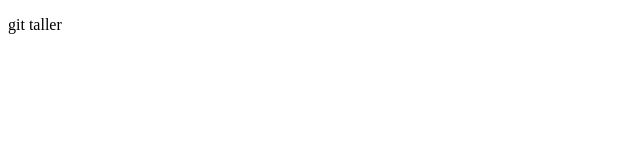
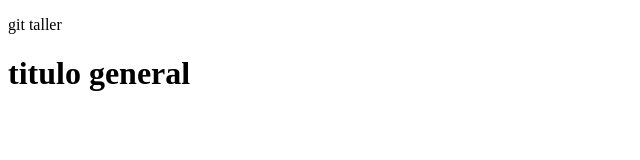
Before and after one commit to DestroytThinghs/classGit, a plain HTML site: page index.html in a window 1280 px wide. Shown: the whole page, without its empty margins (0-640 px from the left). Drawn offline with Linux system fonts and the light colour scheme.

Commit message:
Update index.html
cambio de titulo

```diff
--- a/index.html
+++ b/index.html
@@ -8,5 +8,6 @@
 <body>
     <p>git taller
     </p>
+    <h1>titulo general</h1>
 </body>
 </html>
```
